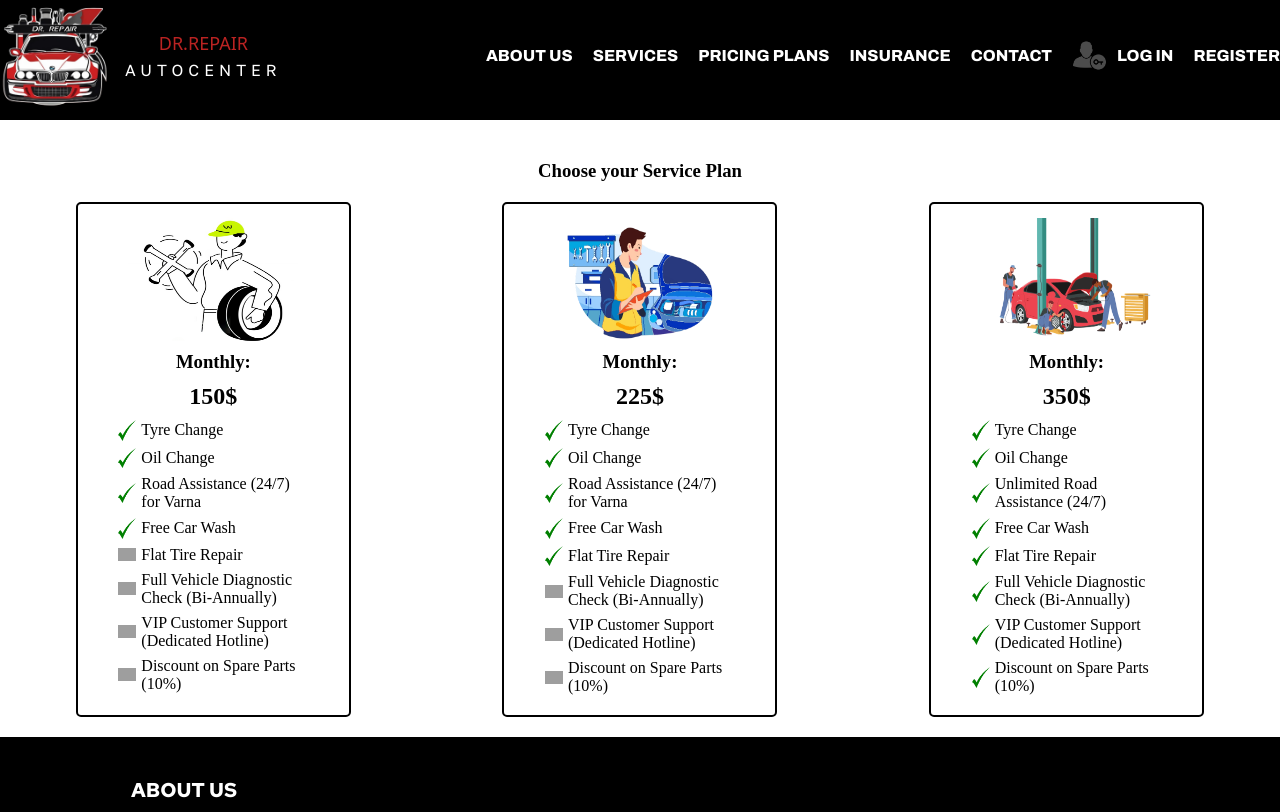
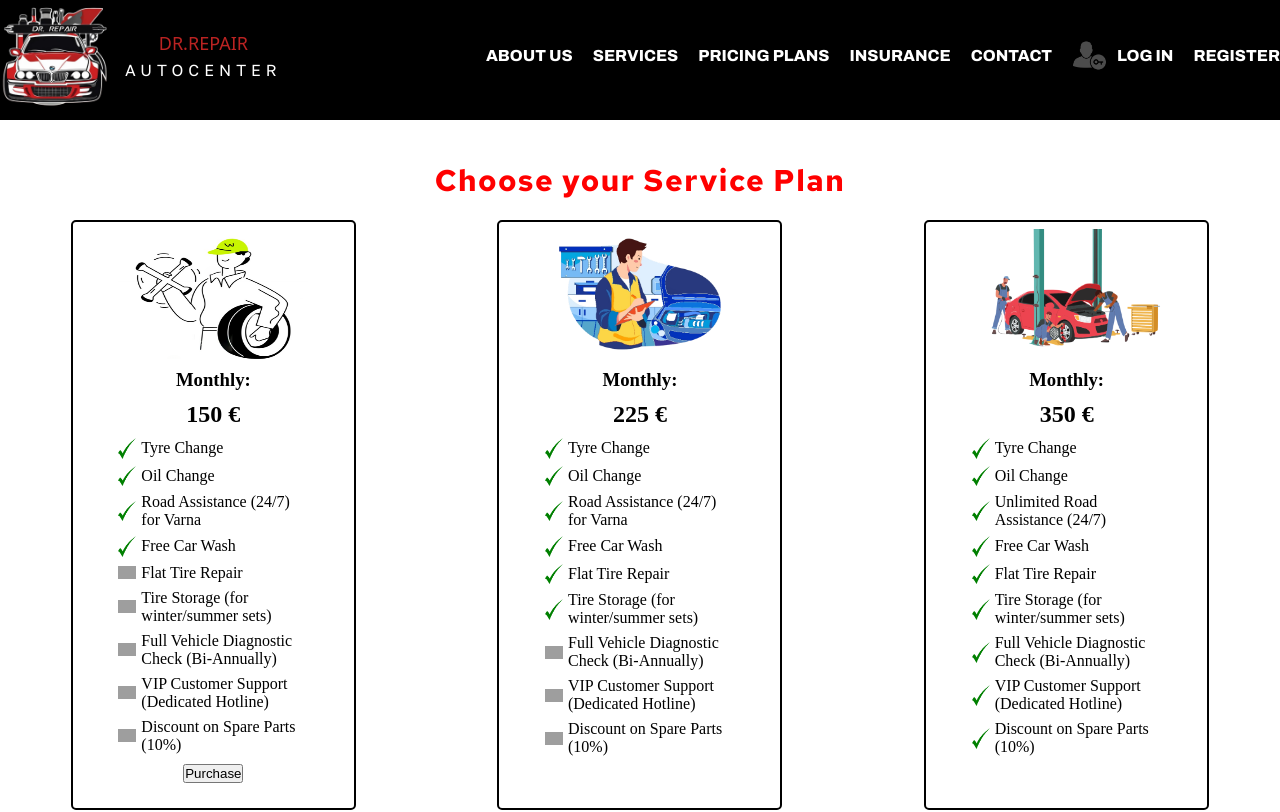
Before and after one commit to Benalgins/Dr-repair, a React (Vite) app: page /pricing-plans in a window 1280 px wide. Shown: the top 812 px of the page. Built offline with nearby package versions, Linux system fonts and the light colour scheme; grey boxes are pictures that could not be loaded; a web font is replaced by a local one.

Commit message:
Fixed styles

```diff
--- a/public/Styles/pricing-plans.css
+++ b/public/Styles/pricing-plans.css
@@ -3,6 +3,18 @@
 	align-items: center;
 	flex-direction: column;
 	margin: 20px 0 20px 0;
+}
+
+.pricing-plans.title {
+	h3 {
+		font-family: 'Red Hat Text', sans-serif;
+		font-optical-sizing: auto;
+		font-weight: 800;
+		font-size: 30px;
+		font-style: normal;
+		color: red;
+		letter-spacing: 1.5px;
+	}
 }
 
 .plans {
@@ -20,8 +32,8 @@
 	border-radius: 5px;
 	align-items: center;
 	display: flex;
-	width: 275px;
-	height: 515px;
+	width: 285px;
+	height: 590px;
 	.plan-header {
 		display: flex;
 		flex-direction: column;
@@ -30,7 +42,7 @@
 		height: 100%;
 		gap: 10px;
 		.plan-img {
-			width: 170px;
+			width: 190px;
 			height: 130px;
 			margin-top: 7px;
 			img {
@@ -46,6 +58,14 @@
 			flex-direction: column;
 			align-items: center;
 			text-align: center;
+			/* h2,
+			h3 {
+				font-family: 'Markazi Text', serif;
+				font-optical-sizing: auto;
+				font-weight: 400;
+				font-size: 35px;
+				color: #56a64c;
+			} */
 		}
 
 		.text {
@@ -70,6 +90,9 @@
 					display: flex;
 					align-items: center;
 					gap: 5px;
+
+					p {
+					}
 				}
 			}
 		}
--- /dev/null
+++ b/public/Styles/register.css
@@ -0,0 +1,22 @@
+.register {
+	h2 {
+		display: flex;
+		flex-direction: column;
+		align-items: center;
+	}
+}
+.register-container {
+	display: flex;
+	flex-direction: column;
+	align-items: center;
+}
+form {
+	width: 15%;
+	border: 2px solid black;
+	display: flex;
+	flex-direction: column;
+	align-items: center;
+	gap: 10px;
+	margin: 10px;
+	padding: 10px;
+}
--- a/public/Styles/styles.css
+++ b/public/Styles/styles.css
@@ -21,3 +21,4 @@
 @import url('./About/about.css');
 @import url('./login.css');
 @import url('./pricing-plans.css');
+@import url('./register.css');
--- a/src/components/pricing-plans.jsx
+++ b/src/components/pricing-plans.jsx
@@ -12,7 +12,7 @@ export default function PricingPlans() {
 						</div>
 						<div className="text">
 							<h3>Monthly:</h3>
-							<h2>150$</h2>
+							<h2>150 €</h2>
 							<div className="description">
 								<ul>
 									<li>
@@ -37,6 +37,10 @@ export default function PricingPlans() {
 									</li>
 									<li>
 										<img src="/Imgs/redcross.png" alt="" className="img-has" />
+										<p>Tire Storage (for winter/summer sets)</p>
+									</li>
+									<li>
+										<img src="/Imgs/redcross.png" alt="" className="img-has" />
 										<p>Full Vehicle Diagnostic Check (Bi-Annually)</p>
 									</li>
 									<li>
@@ -50,19 +54,18 @@ export default function PricingPlans() {
 								</ul>
 							</div>
 						</div>
+						<button>Purchase</button>
 					</div>
 				</div>
 
 				<div className="best-offer plan">
 					<div className="plan-header">
 						<div className="plan-img">
-							<div className="plan-img">
-								<img src="/Imgs/bestsellerimg.png" alt="" />
-							</div>
+							<img src="/Imgs/bestsellerimg.png" alt="" />
 						</div>
 						<div className="text">
 							<h3>Monthly:</h3>
-							<h2>225$</h2>
+							<h2>225 €</h2>
 							<div className="description">
 								<ul>
 									<li>
@@ -86,6 +89,10 @@ export default function PricingPlans() {
 										<p>Flat Tire Repair</p>
 									</li>
 									<li>
+										<img src="/Imgs/checkimg.png" alt="" className="img-has" />
+										<p>Tire Storage (for winter/summer sets)</p>
+									</li>
+									<li>
 										<img src="/Imgs/redcross.png" alt="" className="img-has" />
 										<p>Full Vehicle Diagnostic Check (Bi-Annually)</p>
 									</li>
@@ -106,13 +113,11 @@ export default function PricingPlans() {
 				<div className="premium plan">
 					<div className="plan-header">
 						<div className="plan-img">
-							<div className="plan-img">
-								<img src="/Imgs/premiumplanimg.png" alt="" />
-							</div>
+							<img src="/Imgs/premiumplanimg.png" alt="" />
 						</div>
 						<div className="text">
 							<h3>Monthly:</h3>
-							<h2>350$</h2>
+							<h2>350 €</h2>
 							<div className="description">
 								<ul>
 									<li>
@@ -137,6 +142,10 @@ export default function PricingPlans() {
 									</li>
 									<li>
 										<img src="/Imgs/checkimg.png" alt="" className="img-has" />
+										<p>Tire Storage (for winter/summer sets)</p>
+									</li>
+									<li>
+										<img src="/Imgs/checkimg.png" alt="" className="img-has" />
 										<p>Full Vehicle Diagnostic Check (Bi-Annually)</p>
 									</li>
 									<li>
--- a/src/components/register.jsx
+++ b/src/components/register.jsx
@@ -31,9 +31,9 @@ export default function Register() {
 
 	return (
 		<div className="register">
-			<form onSubmit={handleSubmit}>
-				<div className="register-container">
-					<h2>Register</h2>
+			<h2>Register on our website</h2>
+			<div className="register-container">
+				<form onSubmit={handleSubmit}>
 					<label htmlFor="email">Email:</label>
 					<input
 						type="email"
@@ -65,8 +65,8 @@ export default function Register() {
 						placeholder="Repeat Password"
 					/>
 					<input type="submit" className="btn submit" value="Register" />
-				</div>
-			</form>
+				</form>
+			</div>
 		</div>
 	);
 }
--- a/src/components/service-menu.jsx
+++ b/src/components/service-menu.jsx
@@ -8,7 +8,7 @@ export default function ServiceMenu() {
 				<div className="service-text">
 					<p>
 						From basic oil changes to extensive engine-out services, we are
-						unlike any other facility in the Okanagan <br />
+						unlike any other facility in the Varna <br />
 						with the broad range of services we offer. We're proud to have some
 						of the top automotive service technicians in British Columbia with
 						the experience and knowledge to work on any brand of car or truck.
```
